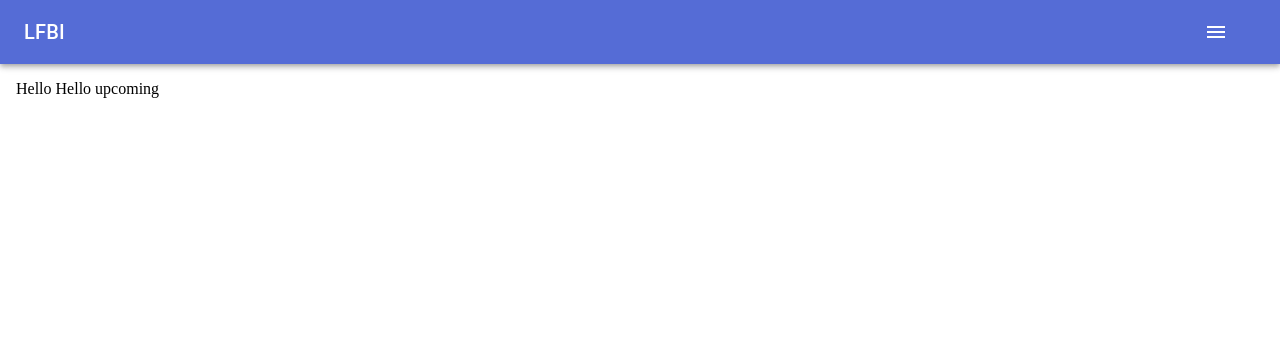
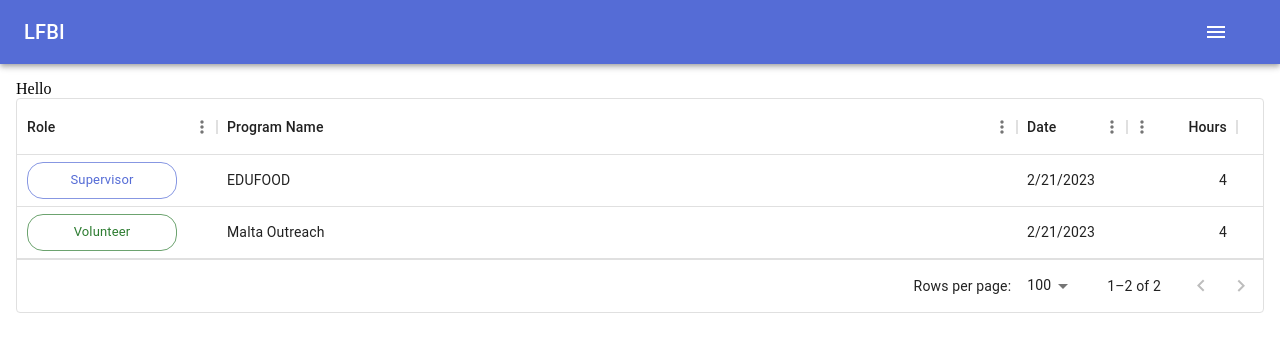
Before and after one commit to cornellh4i/lagos-volunteers, a Next.js app in the folder frontend/: page /events/view in a window 1280 px wide. Shown: the top 352 px of the page. Built offline with nearby package versions, Linux system fonts and the light colour scheme; no server answers.

Commit message:
Completed everything

```diff
--- a/frontend/src/components/atoms/BoxText.tsx
+++ b/frontend/src/components/atoms/BoxText.tsx
@@ -1,14 +1,23 @@
 import React from "react";
+import { Chip } from "@mui/material";
 
-type BoxTextProps = {
-  text: string;
-};
+interface BoxTextProps {
+  box_text: string;
+}
 
 /**
  * A BoxText component is a piece of text surrounded by a colored box
  */
-const BoxText = ({ text }: BoxTextProps) => {
-  return <>Hello there</>;
+const BoxText = (props: BoxTextProps) => {
+ return (
+  <div>
+    <Chip
+    sx = {{width: "150px", height: "37px" }}
+    label= {props.box_text}
+    color={props.box_text=="Supervisor"?"primary":"success"}
+    variant="outlined"/>
+  </div>
+  );
 };
 
 export default BoxText;
--- a/frontend/src/components/atoms/Table.tsx
+++ b/frontend/src/components/atoms/Table.tsx
@@ -3,7 +3,7 @@ import { DataGrid, GridColDef, GridValueGetterParams } from "@mui/x-data-grid";
 
 type TableProps = {
   /** The columns of the table, following the MUI Data Grid spec */
-  columns: GridColDef;
+  columns: GridColDef<object>[];
   /** The table rows represented as an object array */
   rows: Object[];
 };
@@ -12,7 +12,7 @@ type TableProps = {
  * A Table component
  */
 const Table = ({ columns, rows }: TableProps) => {
-  return <>Hello there</>;
+  return <DataGrid columns={columns} rows={rows}/>;
 };
 
 export default Table;
--- a/frontend/src/components/molecules/TabContainer.tsx
+++ b/frontend/src/components/molecules/TabContainer.tsx
@@ -19,7 +19,7 @@ const TabContainer = ({
   panels,
   rightAlignedComponent,
 }: TabContainerProps) => {
-  return <>Hello {panels[0]}</>;
+  return <>Hello {panels[1]}</>;
 };
 
 export default TabContainer;
--- a/frontend/src/components/molecules/ViewEvents.tsx
+++ b/frontend/src/components/molecules/ViewEvents.tsx
@@ -1,5 +1,8 @@
 import React from "react";
+import BoxText from "../atoms/BoxText"
 import TabContainer from "@/components/molecules/TabContainer";
+import { GridColDef, GridValueGetterParams } from "@mui/x-data-grid";
+import Table from "../atoms/Table";
 
 const UpcomingEvents = () => {
   return <>Hello upcoming</>;
@@ -8,9 +11,22 @@ const UpcomingEvents = () => {
 const Drafts = () => {
   return <>Hello drafts</>;
 };
+
 const PastEvents = () => {
-  return <>Hello past</>;
+  return (
+    <div>
+      <Table columns={Columns} rows={dummyRows}/>
+    </div>
+  );
 };
+
+//below are dummy data, in the future we want to get data from backend and
+//format them like this
+let dummyDate: Date = new Date(2023,0o1,21)
+const dummyRows = [
+  { id: 1, role:"Supervisor", program: 'EDUFOOD', date:dummyDate, hours: 4},
+  { id: 2, role:"Volunteer", program: 'Malta Outreach', date:dummyDate, hours: 4},
+];
 
 /**
  * A ViewEvents component is where a user can view and manage their events.
@@ -29,4 +45,32 @@ const ViewEvents = () => {
   );
 };
 
+const Columns: GridColDef[] = [
+  { field: 'role',
+    headerName: 'Role',
+    width: 200,
+    renderCell: (params) => {
+      return <BoxText box_text={params.value} />;
+    }
+  },
+  {
+    field: 'program',
+    headerName: 'Program Name',
+    width: 800,
+  },
+  {
+    field: 'date',
+    headerName: 'Date',
+    type: 'date',
+    width: 110,
+  },
+  {
+    field: 'hours',
+    headerName: 'Hours',
+    type: 'number',
+    width: 110,
+  }
+];
+
+
 export default ViewEvents;
```
Also changed, not shown: 2 other files (tests, documents, lock files or other folders).
